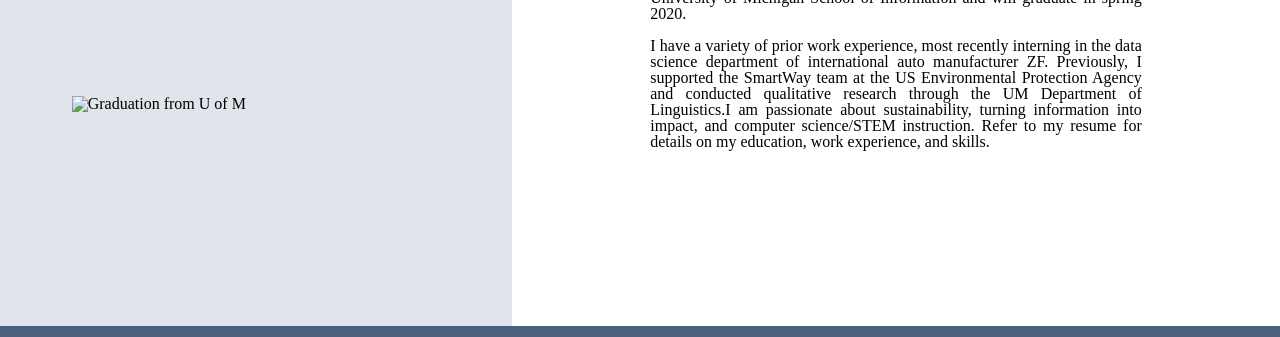
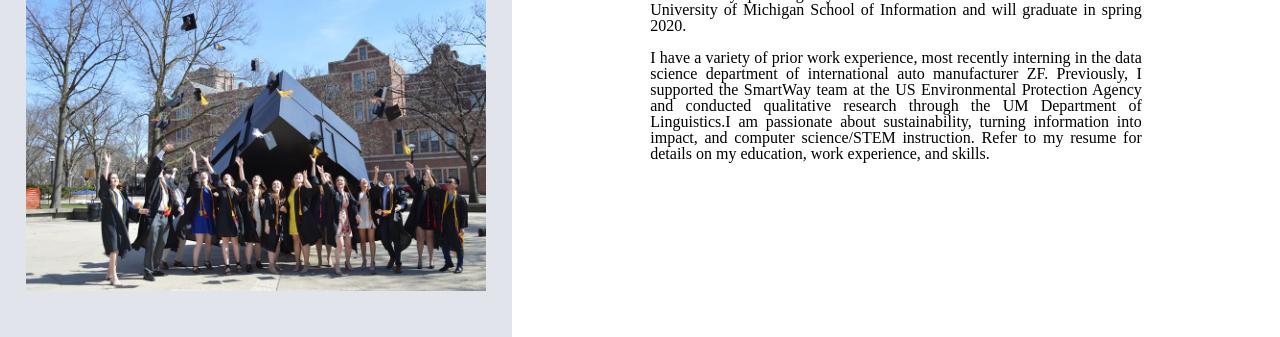
Before and after one commit to morgdu/final_proj, a plain HTML site: page resume.html in a window 1280 px wide. Shown: the part 283-620 px from the top of the page. Drawn offline with Linux system fonts and the light colour scheme.

Commit message:
Update resume.html

```diff
--- a/resume.html
+++ b/resume.html
@@ -31,7 +31,7 @@
 </div>
 
 <div class = "itemi">
-<img class = "grid-img" src = "images/graduation/jpg" alt = "Graduation from U of M">
+<img class = "grid-img" src = "images/graduation.jpg" alt = "Graduation from U of M">
 </div>
 
 <h2 class = "grid-heading2"> <i class="fa fa-graduation-cap" aria-hidden = "true"></i> Education and Experience</h2>
```
